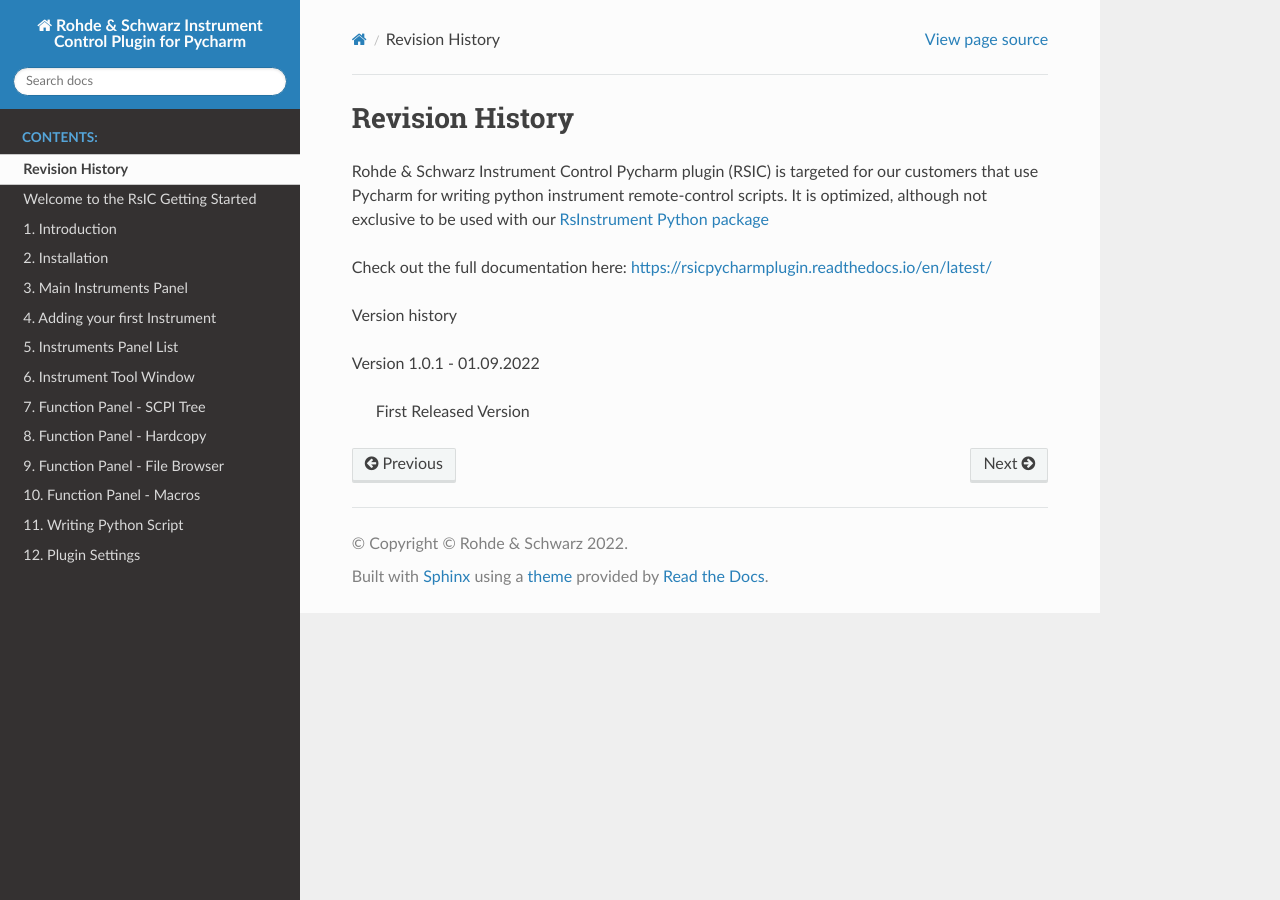
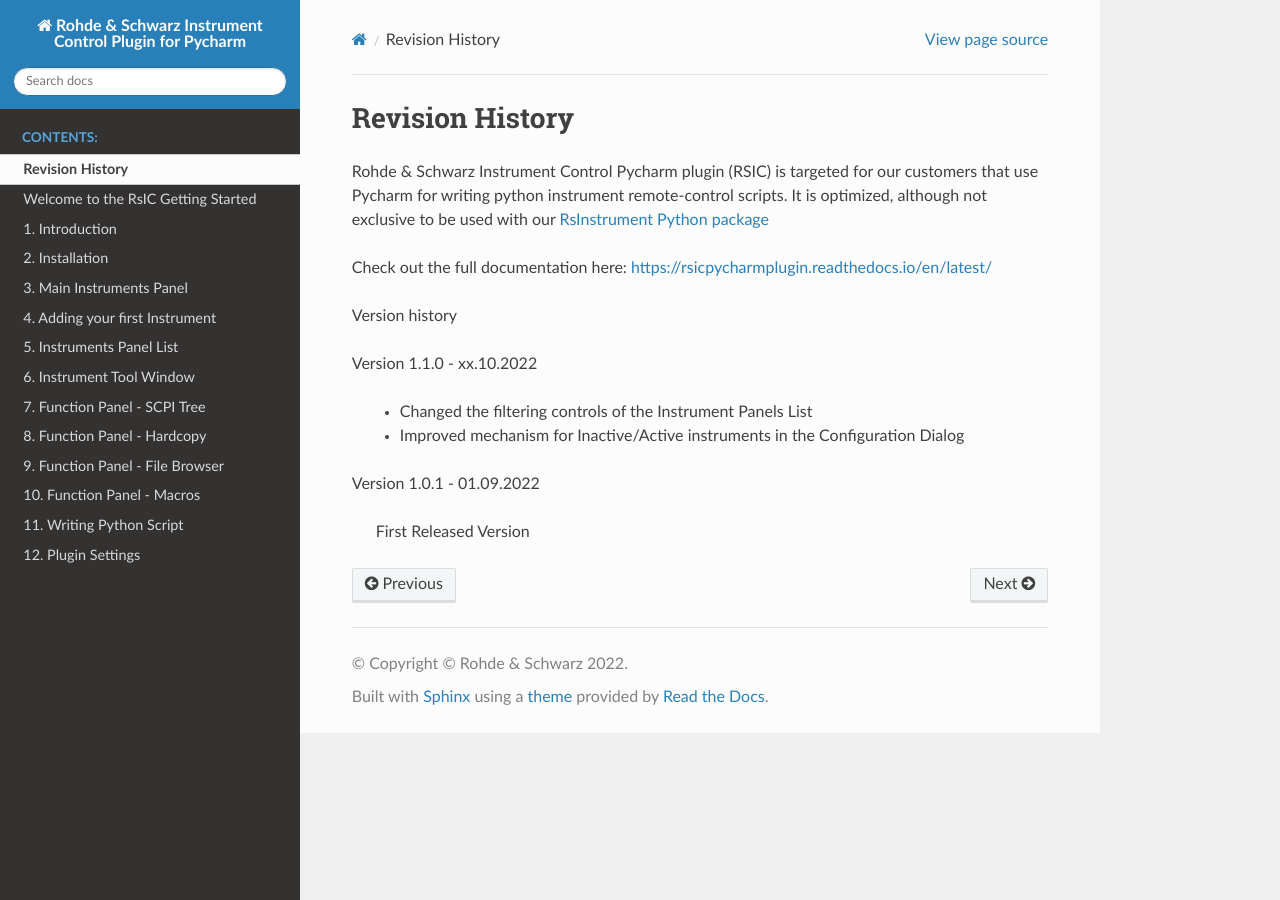
Before and after one commit to Rohde-Schwarz/rsicplugindocumentation, a Sphinx documentation site: the page built from docs/source/Readme.rst, in a window 1280 px wide. Built offline with Sphinx 7.4.7 and the Read the Docs theme 2.0.0, drawn with Linux system fonts in a browser that asks for light colours.

```diff
--- a/docs/source/Readme.txt
+++ b/docs/source/Readme.txt
@@ -5,6 +5,11 @@ Check out the full documentation here: https://rsicpycharmplugin.readthedocs.io/
 
 Version history
 
+Version 1.1.0 - xx.10.2022
+
+	- Changed the filtering controls of the Instrument Panels List
+	- Improved mechanism for Inactive/Active instruments in the Configuration Dialog
+
 Version 1.0.1 - 01.09.2022
 
     First Released Version
--- a/docs/source/index.rst
+++ b/docs/source/index.rst
@@ -1,9 +1,7 @@
 Welcome to RsIC documentation
 ===============================
 
-.. image:: icon.png
-   :class: with-shadow
-   :align: right
+.. image:: images/pycharm_rsic_teaser.png
 
 .. toctree::
    :maxdepth: 2
```
Also changed, not shown: docs/source/images/pycharm_rsic_teaser.png (added).
